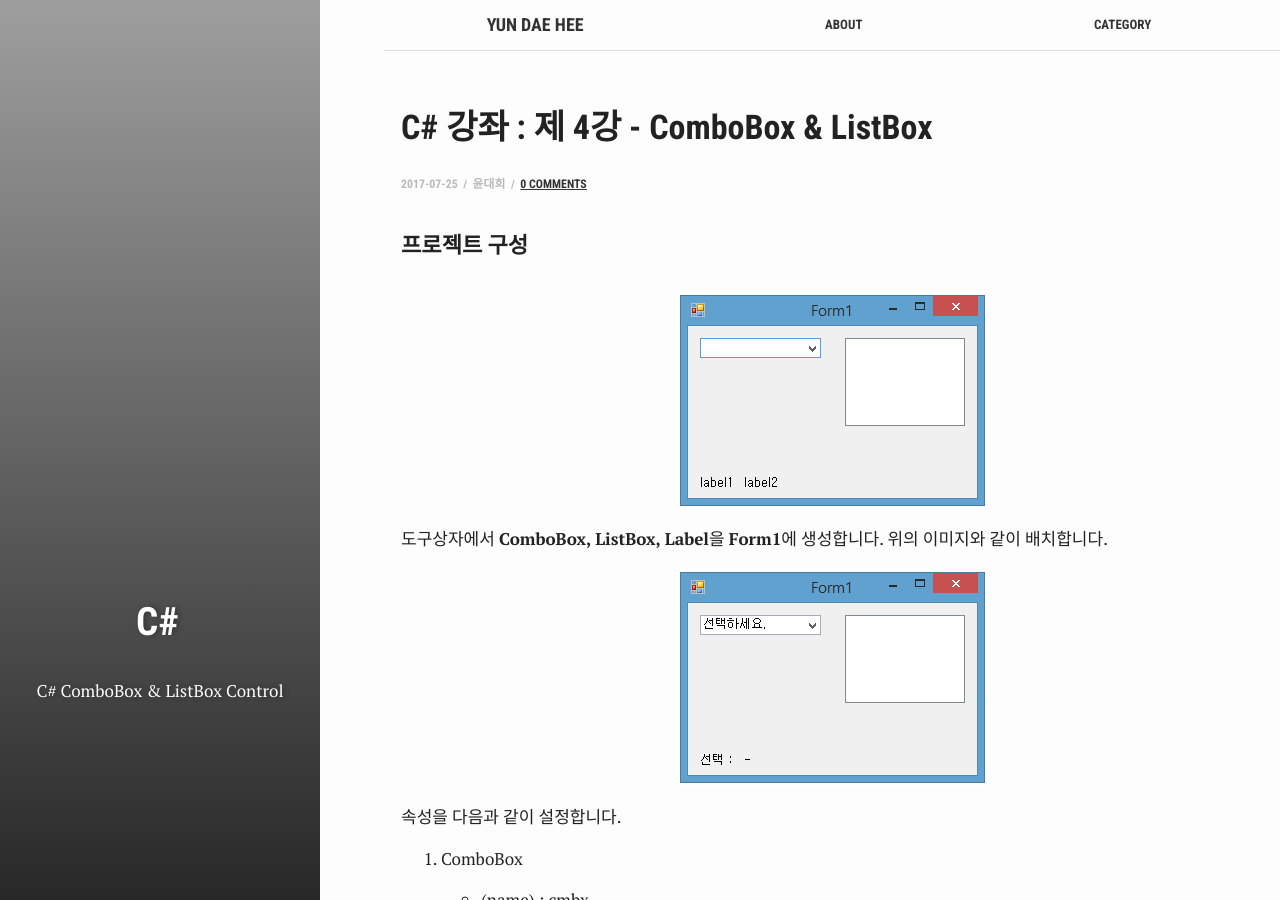
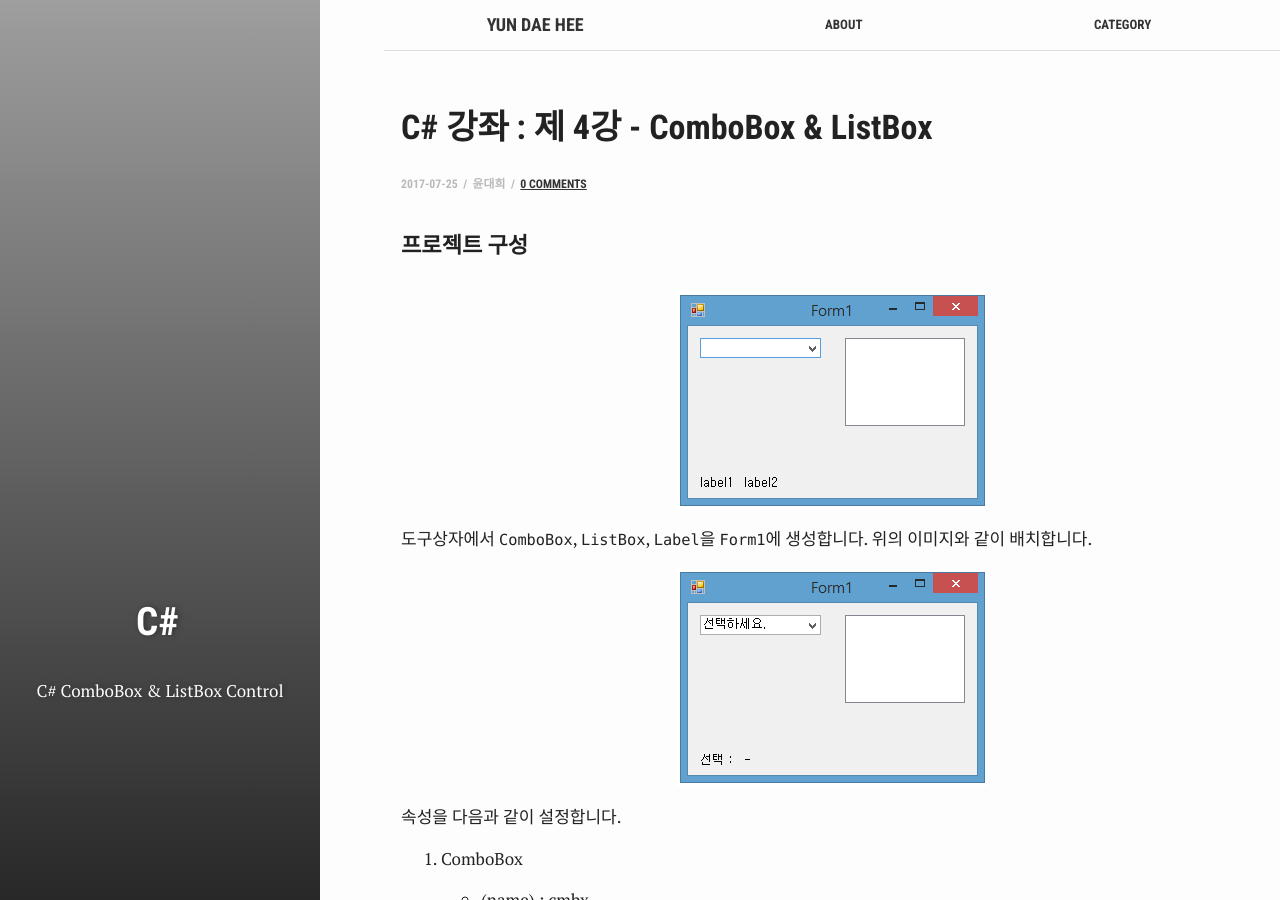
Before and after one commit to test076923/076923.github.io, a Jekyll site: the page built from _posts/2017-07-25-C#-4.md, in a window 1280 px wide and 900 px high. Built offline with Jekyll 4.4.1, drawn with Linux system fonts in a browser that asks for light colours; comment, search, counter and statistics services are not loaded.

Commit message:
Update 2017-07-25-C#-4.md

```diff
--- a/_posts/2017-07-25-C#-4.md
+++ b/_posts/2017-07-25-C#-4.md
@@ -14,7 +14,7 @@ author: 윤대희
 
 #### 프로젝트 구성 ####
 [![1]({{ site.images }}/C/ch4/1.png)]({{ site.images }}/C/ch4/1.png)
-도구상자에서 **ComboBox, ListBox, Label**을 **Form1**에 생성합니다. 위의 이미지와 같이 배치합니다.
+도구상자에서 `ComboBox`, `ListBox`, `Label`을 `Form1`에 생성합니다. 위의 이미지와 같이 배치합니다.
 
 
 
```
